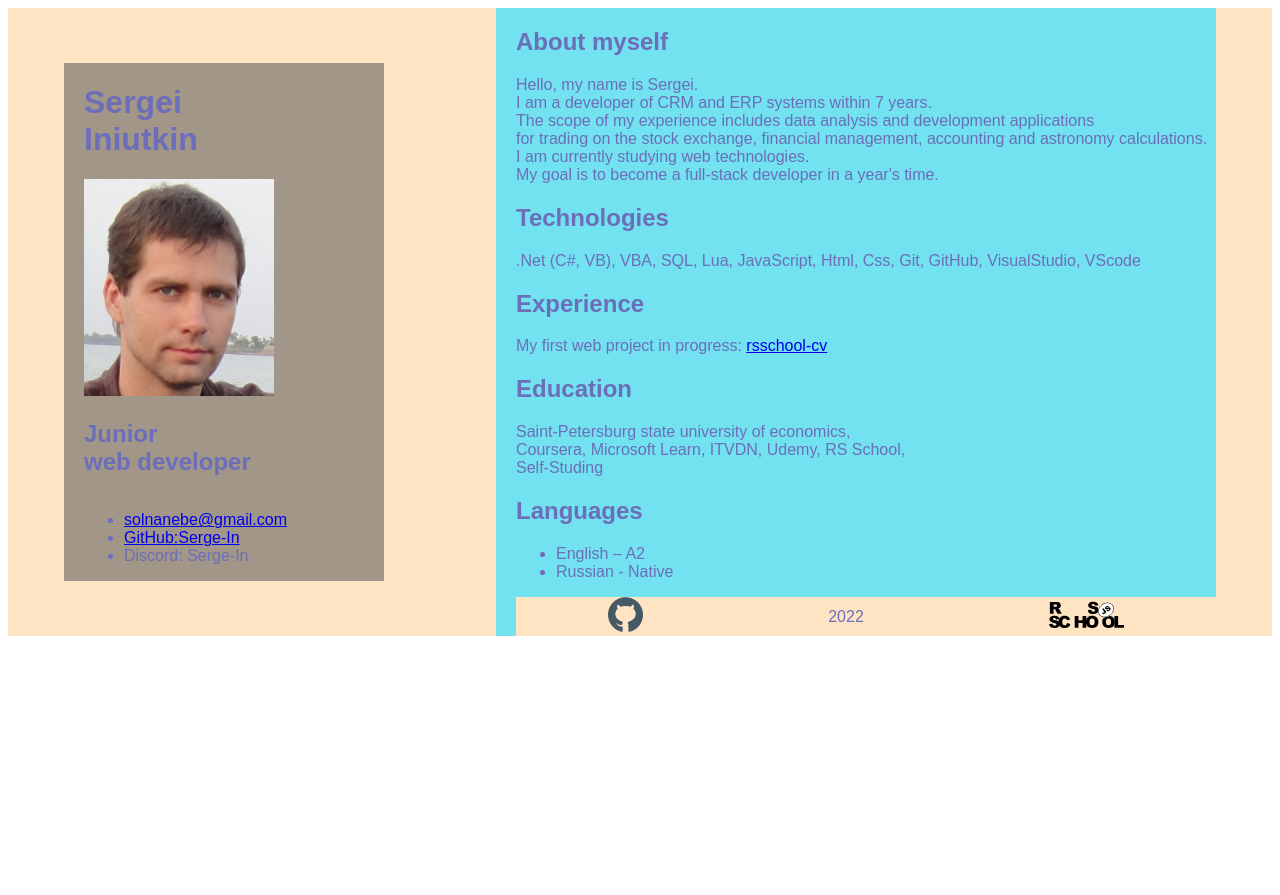
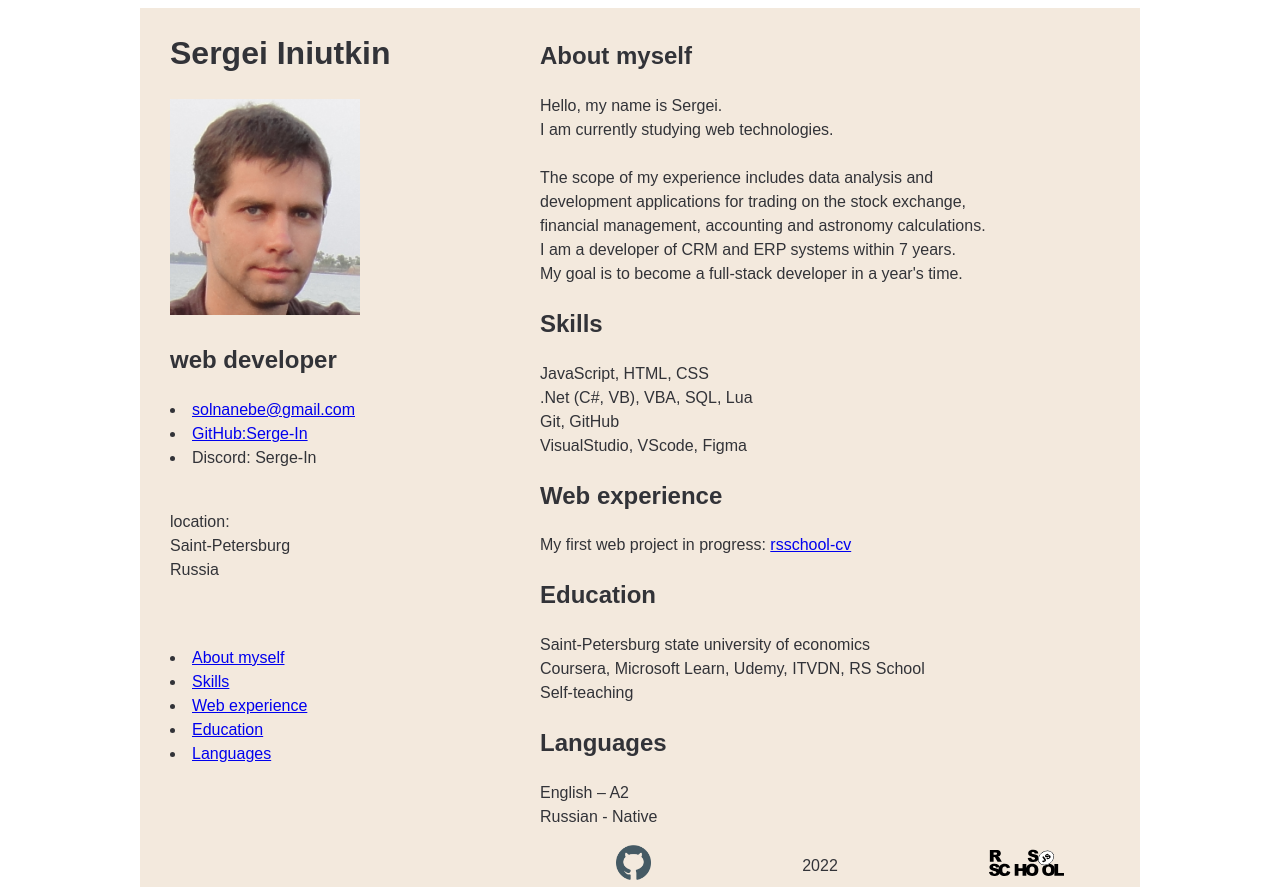
Before and after one commit to Serge-In/rsschool-cv, a plain HTML site: page index.html in a window 1280 px wide. Before the commit the page ends 800 px from the top, so only its background shows below. Drawn offline with Linux system fonts and the light colour scheme.

Commit message:
refactor: all

```diff
--- a/index.html
+++ b/index.html
@@ -12,69 +12,86 @@
 
 
             <div class="c_left_side">
-                <h1 class="c_name">
-                    Sergei <br>
-                    Iniutkin
-                </h1>
+                <header>
+                    <h1 class="c_name">
+                        Sergei Iniutkin
+                    </h1>
+                </header>
 
 
                 <div class="c_photo">
                     <img src="./images/my_photo.png" alt="My photo" width="190">
                 </div>
 
-                <h2 class="c_profession">
-                    Junior<br>
-                    web developer</h2>
+                <h2 class="c_profession">web developer</h2>
+
+
 
                 <div class="c_contacts">
-                    <ul>
                         <li><a href="mailto:solnanebe@gmail.com" class="c_contact_link">solnanebe@gmail.com</a></li>
                         <li><a href="https://github.com/Serge-In" target="_blank" class="c_contact_link">GitHub:Serge-In</a></li>
                         <li>Discord: Serge-In</li>
-                    </ul>
                 </div>
+                <br>
+                <p class="c_location">
+                    location:<br>
+                    Saint-Petersburg<br>
+                    Russia</p>
+                <br>
+                <br>
 
                 <nav class="c_navigation">
 
+                    <li><a href="#about">About myself</a>
+                    <li><a href="#skills">Skills</a>
+                    <li><a href="#experience">Web experience</a>
+                    <li><a href="#education">Education</a>
+                    <li><a href="#languages">Languages</a>
                 </nav>
             </div><!--class="left_side"-->
 
             <div class="c_right_side">
                 <main class="c_main">
 
-                    <h2>About myself</h2>
+                    <h2 id="about">About myself</h2>
                         <p>
                             Hello, my name is Sergei. <br>
+                            I am currently studying web technologies.<br>
+                            <br>
+                            The scope of my experience includes data analysis and <br>
+                            development applications for trading on the stock exchange,<br>
+                            financial management, accounting and astronomy calculations. <br>
                             I am a developer of CRM and ERP systems within 7 years. <br>
-                            The scope of my experience includes data analysis and development applications <br>
-                            for trading on the stock exchange, financial management, accounting and astronomy calculations. <br>
-                            I am currently studying web technologies.<br>
                             My goal is to become a full-stack developer in a year's time.
+
                         </p>
 
-                    <h2>Technologies</h2>
+                    <h2 id="skills">Skills</h2>
                         <p>
-                            .Net (C#, VB), VBA, SQL, Lua, JavaScript, Html, Css, Git, GitHub, VisualStudio, VScode
+                            JavaScript, HTML, CSS <br>
+                            .Net (C#, VB), VBA, SQL, Lua <br>
+                            Git, GitHub<br>
+                            VisualStudio, VScode, Figma
                         </p>
 
-                    <h2>Experience</h2>
+                    <h2 id="experience">Web experience</h2>
                         <p>
                         My first web project in progress:
                         <a href="https://serge-in.github.io/rsschool-cv/cv" target="_blank" class="contact_link">rsschool-cv</a>
                         </p>
 
-                    <h2>Education</h2>
+                    <h2 id="education">Education</h2>
                         <p>
-                        Saint-Petersburg state university of economics, <br>
-                        Coursera, Microsoft Learn, ITVDN, Udemy, RS School, <br>
-                        Self-Studing
+                        Saint-Petersburg state university of economics <br>
+                        Coursera, Microsoft Learn, Udemy, ITVDN, RS School <br>
+                        Self-teaching
                         </p>
 
-                    <h2>Languages</h2>
-                        <ul>
-                            <li>English – A2</li>
-                            <li>Russian - Native</li>
-                        </ul>
+                    <h2 id="languages">Languages</h2>
+                        <p>
+                        English – A2<br>
+                        Russian - Native<br>
+                        </p>
 
                 </main>
 
--- a/style.css
+++ b/style.css
@@ -1,65 +1,63 @@
-/*.cl_container {
-    display: flex;
-    flex-direction: row;
-    justify-content: space-around;
-    width: 800px;
-    background-color: bisque;
-    }
-.cl_nav {
-        display: flex;
-        flex-direction: column;
-        justify-content: space-around;
-        align-items:center;
-        width: 700px;
-        font-family: Arial, Helvetica, sans-serif;
-        color: darkslategray;
 
-    }*/
 
 
 .c_wrapper{
-        max-width: 1300px;
-        margin: auto;
-        display: flex;
-        background-color: bisque;
-        font-family: Arial, Helvetica, sans-serif;
-        color: rgb(108, 110, 185);
+    max-width: 1000px;
+    margin: auto;
+    /*margin-top: 10px;
+    display: flex;
+    flex-direction: row;
+    justify-content:flex-start;
+
+*/
+    background-color: rgb(243, 233, 221);
+    line-height: 1.5;
+    font-family: Arial, Helvetica, sans-serif;
+    color: rgb(50, 51, 56);
 
 }
 .c_left_side{
+
+    position: fixed;
+
+    /*
     display: flex;
     flex-direction: column;
+    background-color: rgb(161, 150, 136);
+    */
     width: 300px;
-    margin: auto;
-    padding-left: 20px;
-    background-color: rgb(161, 150, 136);
+
+    padding-left: 30px;
+
 }
 
+
 .c_right_side{
+
+    /*
     display: flex;
     flex-direction: column;
-    width: 700px;
+    background-color: rgb(114, 225, 240);
+    */
+    width: 600px;
     margin: auto;
-    padding-left: 20px;
-    background-color: rgb(114, 225, 240);
+    margin-left: 400px;
+    padding-top: 10px;
+
+
 }
 .cl_main {
+    /*
     display: flex;
     flex-direction: column;
+
     justify-content: space-around;
-    align-items:center;
-    width: 700px;
+    */
+    width: 600px;
+    margin: auto;
+    padding-left: 30px;
     font-family: Arial, Helvetica, sans-serif;
 
-}
-.cl_top {
-    display: flex;
-    justify-content: space-around;
-}
-.cl_top_left {
-    display: flex;
-    flex-direction: column;
-    align-items:center;
 }
 
 .c_footer {
@@ -67,8 +65,10 @@
     display: flex;
     justify-content: space-around;
     align-items:center;
-    width: 700px;;
-    background-color: bisque;
+    width: 600px;
+
+
+    /*background-color: bisque;*/
 }
 .c_gitHub_img {
     width: 35px;
```
Also changed, not shown: 1 other file.
